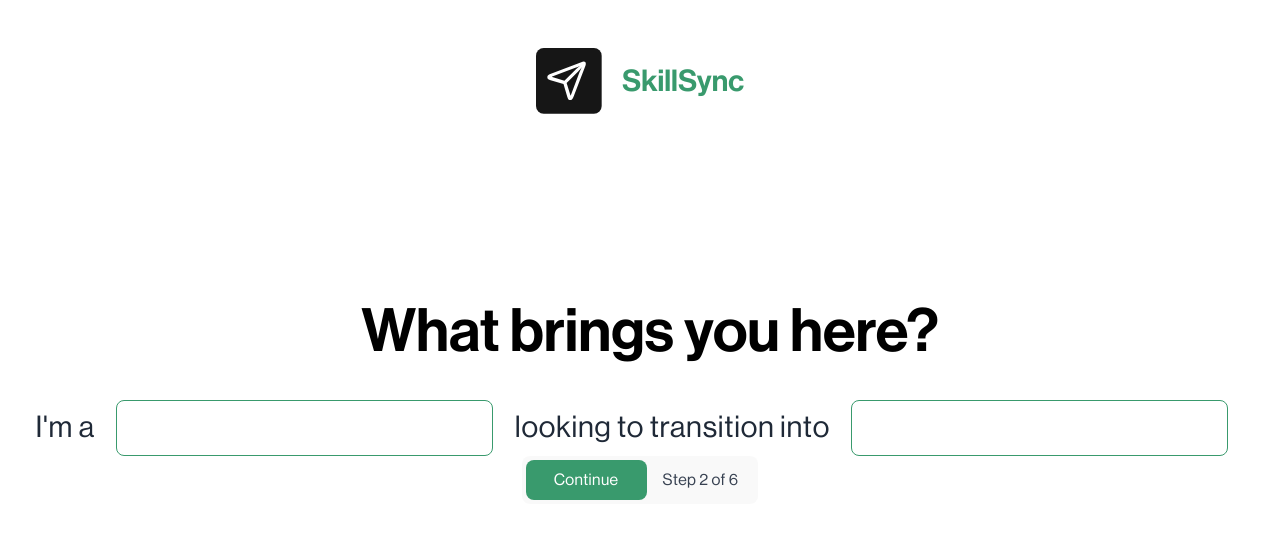
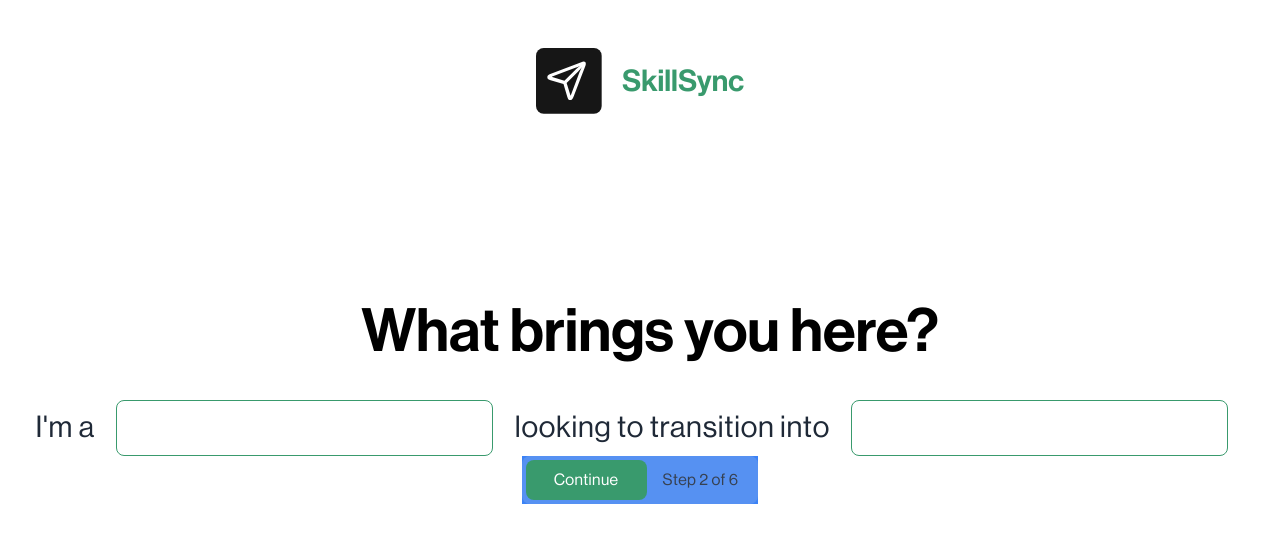
Before and after one commit to carina-gordon/skillSync, a Next.js app in the folder skillsync-app/: page /2-role_input in a window 1280 px wide. Shown: the top 542 px of the page. Built offline with nearby package versions, Linux system fonts and the light colour scheme.

Commit message:
data returning, pushed to vercel

```diff
--- a/skillsync-app/package.json
+++ b/skillsync-app/package.json
@@ -24,7 +24,8 @@
     "react-native-blank-spacer": "^0.0.2",
     "react-router-dom": "^6.18.0",
     "tailwind-merge": "^2.0.0",
-    "tailwindcss-animate": "^1.0.7"
+    "tailwindcss-animate": "^1.0.7",
+    "zustand": "^4.4.7"
   },
   "devDependencies": {
     "@types/node": "^20",
--- a/skillsync-app/src/app/2-role_input/components/form_component.tsx
+++ b/skillsync-app/src/app/2-role_input/components/form_component.tsx
@@ -2,29 +2,47 @@ import React, { useState } from 'react';
 import CustomInput from './input';
 import Link from 'next/link';
 import ContinueButton from '@/components/ContinueButton';
-import generateRoles from '../../../app/openAI/sendRoles-2.jsx';
 import { useRouter } from 'next/navigation'
 import LoadingIndicator from '@/components/loadingIndicator';
 import Toast from '@/components/toast';
 import { useEffect } from 'react';
 import { useChat } from 'ai/react';
+import useChatStore from '../../provider/chatstore';
+import convertStringToJson from '../../utilities/string_to_json';
 
 const FormComponent: React.FC = () => {
   const router = useRouter()
+  const { setSuggestedRoleData } = useChatStore(); // Zustand store hook
+
   const [role1, setrole1] = useState('');
   const [role2, setrole2] = useState('');
   const [toastMessage, setToastMessage] = useState('');
 
   const {isLoading, data, handleSubmit: chatHandleSubmit, setInput} = useChat({
     onFinish: (data) => {
-      console.log(data);
-      localStorage.setItem('myKey', JSON.stringify(data));
+
+      console.log('1) Raw Data');
+      console.log(data.content);
+
+      const conversion = convertStringToJson(data.content);
+
+      if (conversion === null) {
+        console.log('Error converting string to JSON');
+        showToast({ message: 'An error occured, try submitting again' });
+        return;
+      }
+
+      setSuggestedRoleData(conversion);
+      console.log('2) Data in provider/chatstore.tsx');
+      console.log(useChatStore.getState().suggestedRoleData);
+
       router.push('/3-show_roles');
     },
     onError: (error) => {
       console.log(error);
       showToast({ message: 'An error occurred: ' + error });
     },
+    body: {response_format: { type: "json_object" }},
   });
 
   const showToast = ({ message }: { message: string }) => {
@@ -48,17 +66,6 @@ const FormComponent: React.FC = () => {
     chatHandleSubmit(event);
     console.log('Sent to Skillsync ChatFunction');
 
-
-    /*
-    Data is in the format of:
-    {
-    "roles": "{\n  \"roles\": [\n    {\"1\": \"Data Analyst\"},\n    {\"2\": \"Digital Marketer\"},\n    {\"3\": \"UX/UI Designer\"},\n    {\"4\": \"Software Developer\"},\n    {\"5\": \"Project Manager\"},\n    {\"6\": \"Business Analyst\"},\n    {\"7\": \"Sales Representative\"},\n    {\"8\": \"Graphic Designer\"},\n    {\"9\": \"Content Writer\"},\n    {\"10\": \"Human Resources Specialist\"}\n  ]\n}"
-    }
-
-    TODO: Implement state management with Z
-
-    */
-
   };
 
   const handleInputChange1 = (value: string) => {
@@ -75,7 +82,7 @@ const FormComponent: React.FC = () => {
             I&apos;m a <span><CustomInput value={role1} onInputChange={handleInputChange1}/>
             </span> looking to transition into <span><CustomInput value={role2} onInputChange={handleInputChange2} /></span>
         </h1>
-        <button type="submit">
+        <button type="submit" disabled={isLoading} className={`${isLoading ? 'bg-gray-300' : 'bg-blue-500'} ...`}>
             <ContinueButton number="2" />
         </button>
         {isLoading && <LoadingIndicator />}
--- /dev/null
+++ b/skillsync-app/src/app/provider/chatstore.ts
@@ -0,0 +1,38 @@
+import { create } from "zustand"
+
+// interface Message {
+//     id: string;
+//     createdAt?: Date;
+//     content: string;
+//     ui?: string | JSX.Element | JSX.Element[] | null | undefined;
+//     role: 'system' | 'user' | 'assistant' | 'function';
+//     /**
+//      * If the message has a role of `function`, the `name` field is the name of the function.
+//      * Otherwise, the name field should not be set.
+//      */
+//     name?: string;
+//     /**
+//      * If the assistant role makes a function call, the `function_call` field
+//      * contains the function call name and arguments. Otherwise, the field should
+//      * not be set.
+//      */
+//     function_call?: string | FunctionCall;
+
+
+interface ChatStoreState {
+    suggestedRoleData: JSON | null;
+  }
+
+  interface ChatStoreActions {
+    setSuggestedRoleData: (data: JSON) => void;
+  }
+
+  type ChatStore = ChatStoreState & ChatStoreActions;
+
+
+  const useChatStore = create<ChatStore>((set) => ({
+    suggestedRoleData: null,
+    setSuggestedRoleData: (data: JSON) => set({ suggestedRoleData: data }),
+  }))
+
+export default useChatStore
--- /dev/null
+++ b/skillsync-app/src/app/utilities/string_to_json.ts
@@ -0,0 +1,18 @@
+import { useChat } from "ai/react";
+
+export default function ConvertStringToJson(str: string) {
+
+    console.log('Attempting to parse JSON string', str);
+    try {
+
+      const jsonObject = JSON.parse(str);
+      console.log('Successfully parsed JSON string', jsonObject);
+      return jsonObject;
+
+    } catch (error) {
+
+      console.error('Error parsing JSON string, retrying', error);
+
+      return null;
+    }
+  }
```
Also changed, not shown: skillsync-app/src/app/provider/sendRoles-2.jsx (renamed from skillsync-app/src/app/openAI/sendRoles-2.jsx), 1 other file (tests, documents, lock files or other folders).
